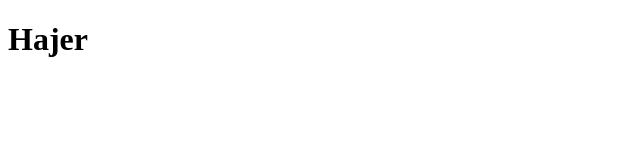
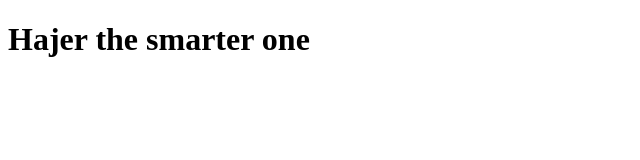
Before and after one commit to xxhajer/hajerQuize, a plain HTML site: page index.html in a window 1280 px wide. Shown: the whole page, without its empty margins (0-640 px from the left). Drawn offline with Linux system fonts and the light colour scheme.

Commit message:
change to hajer the smarter one

```diff
--- a/index.html
+++ b/index.html
@@ -3,6 +3,6 @@
     <Link rel="stylesheet" href="styles.css">
     <head></head>
     <body>
-        <h1>Hajer</h1>
+        <h1>Hajer the smarter one</h1>
     </body>
 </html>
```
